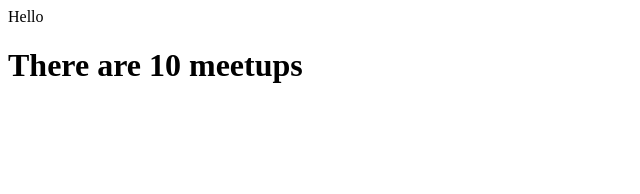
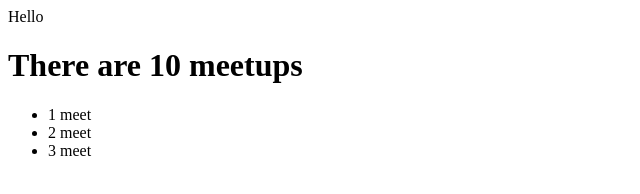
Before and after one commit to KaveeshBaddage/MEAN-Stack-App, a website: page client/views/index.html in a window 1280 px wide. Shown: the whole page, without its empty margins (0-640 px from the left). Drawn offline with nearby package versions, Linux system fonts and the light colour scheme.

Commit message:
ng-repeatFunction

```diff
--- a/client/js/controllers/meetups-controller.js
+++ b/client/js/controllers/meetups-controller.js
@@ -2,4 +2,10 @@
 
  	app.controller('meetupsController',function($scope){
  		$scope.meetupsCount = 10;
+
+ 		$scope.meetups = [
+ 			{name : "1 meet"},
+ 			{name : "2 meet"},
+ 			{name : "3 meet"}
+ 		]
  	});
--- a/client/views/index.html
+++ b/client/views/index.html
@@ -8,6 +8,11 @@
 	 <p> Hello </p>
 	 <div ng-controller = "meetupsController">
 	 	 <h1>There are {{meetupsCount}}  meetups </h1>
+	 	 <ul>
+		 	 <li ng-repeat = "meetup in meetups">
+		 	 	{{meetup.name}}
+		 	 </li>
+	 	 </ul>
 	 </div>
  <script type="text/javascript" src="https://ajax.googleapis.com/ajax/libs/angularjs/1.6.3/angular.js"> </script>
  <script type="text/javascript" src="/js/controllers/meetups-controller.js"> </script>
```
